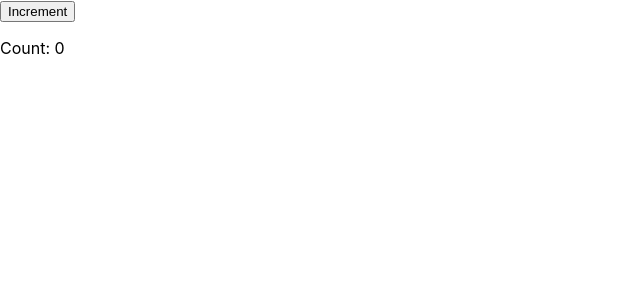
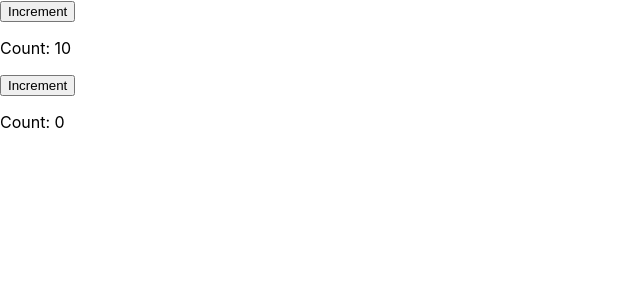
Before and after one commit to wayland-i/react-crash-course, a React (Create React App) app in the folder State/state/: page / in a window 1280 px wide. Shown: the top 300 px of the page, without its empty margins (0-640 px from the left). Built offline with nearby package versions, Linux system fonts and the light colour scheme.

Commit message:
setter functions done

```diff
--- a/State/state/src/App.js
+++ b/State/state/src/App.js
@@ -3,16 +3,31 @@ import React, { useState } from 'react';
 
 function App() {
 
-  const [count, setCount] = useState(0);
 
   return (
     <>
-      <button onClick={() => setCount(count + 1)}>
+      <Counter startingCount={10}></Counter>
+      <Counter></Counter>
+    </>
+  );
+}
+
+export default App;
+
+
+function Counter({startingCount = 0}) {
+  const [count, setCount] = useState(startingCount);
+
+  return (
+    <>
+      <button onClick={() => {
+        setCount(prevCount => prevCount + 1);
+        setCount(prevCount => prevCount + 1);
+        setCount(prevCount => prevCount + 1);
+        }}>
         Increment
       </button>
       <p>Count: {count}</p>
     </>
   );
 }
-
-export default App;
```
